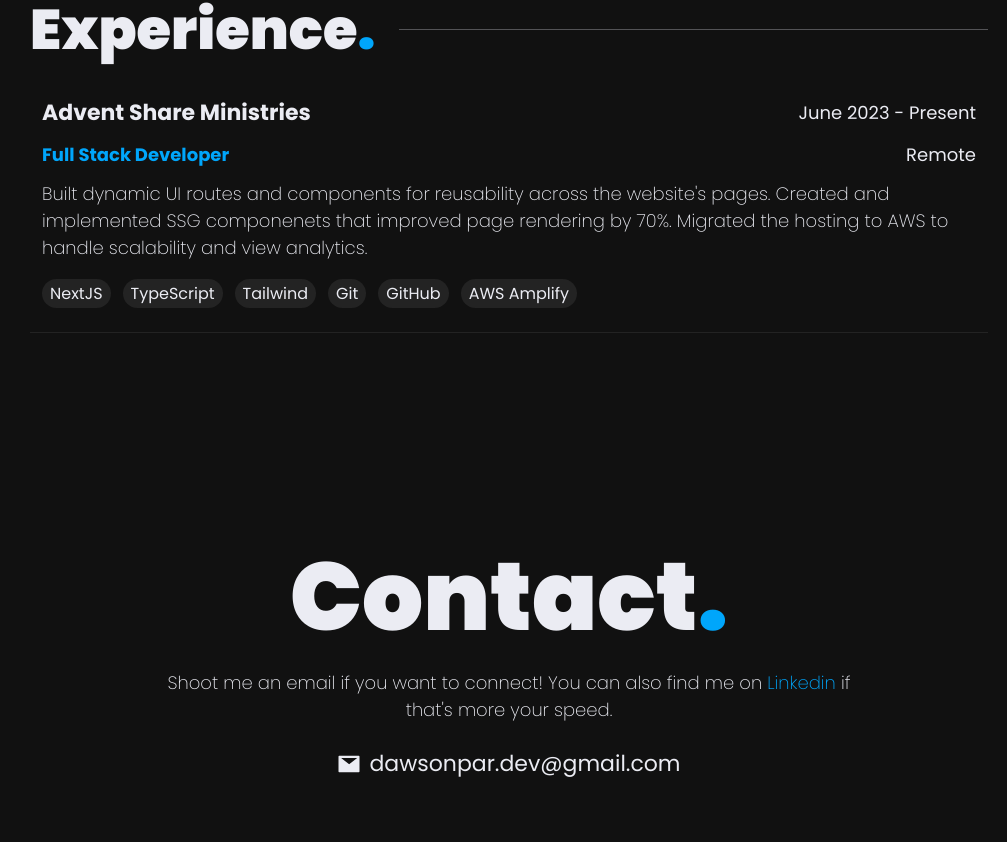
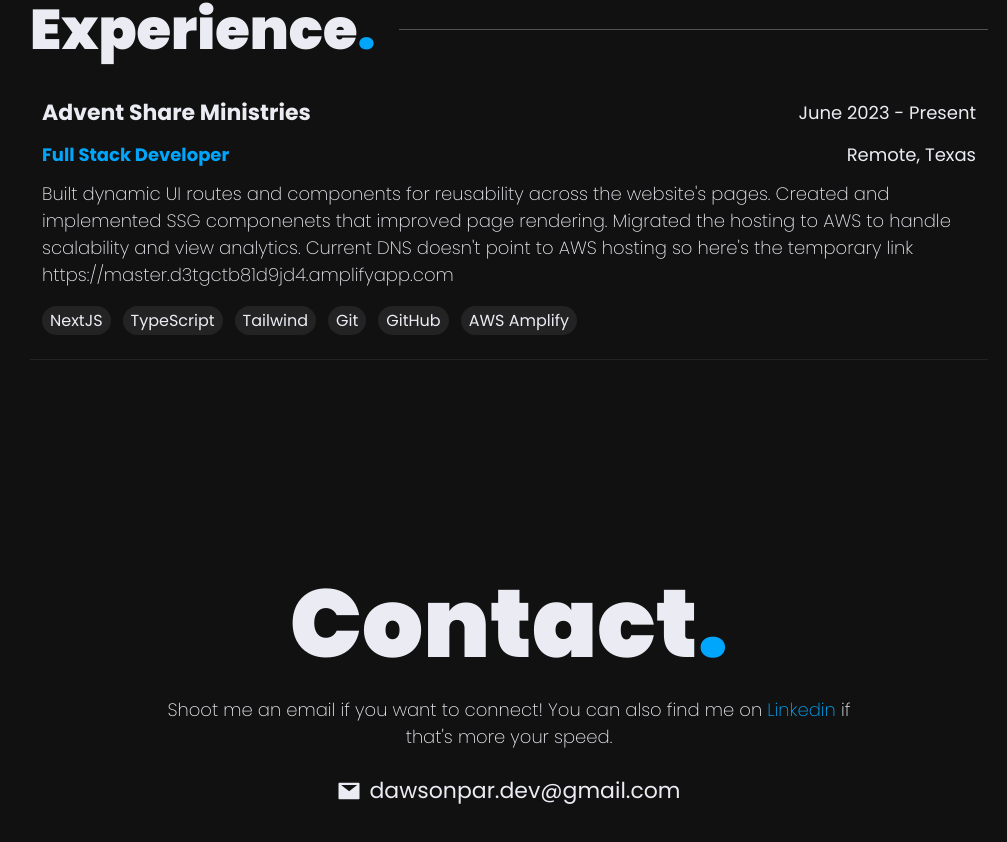
Before and after one commit to dawsonpar/personal_website, a Next.js app: page / in a window 1280 px wide. Shown: the part 3011-3853 px from the top of the page, without its empty margins (161-1168 px from the left). Built offline with nearby package versions, Linux system fonts and the light colour scheme.

Commit message:
updated experience section

```diff
--- a/components/home/experience/Experience.tsx
+++ b/components/home/experience/Experience.tsx
@@ -17,9 +17,8 @@ const experience = [
     title: "Advent Share Ministries",
     position: "Full Stack Developer",
     time: "June 2023 - Present",
-    location: "Remote",
-    description:
-      "Built dynamic UI routes and components for reusability across the website's pages. Created and implemented SSG componenets that improved page rendering by 70%. Migrated the hosting to AWS to handle scalability and view analytics.",
+    location: "Remote, Texas",
+    description: `Built dynamic UI routes and components for reusability across the website's pages. Created and implemented SSG componenets that improved page rendering. Migrated the hosting to AWS to handle scalability and view analytics. Current DNS doesn't point to AWS hosting so here's the temporary link https://master.d3tgctb81d9jd4.amplifyapp.com`,
     tech: ["NextJS", "TypeScript", "Tailwind", "Git", "GitHub", "AWS Amplify"],
   },
 ];
```
